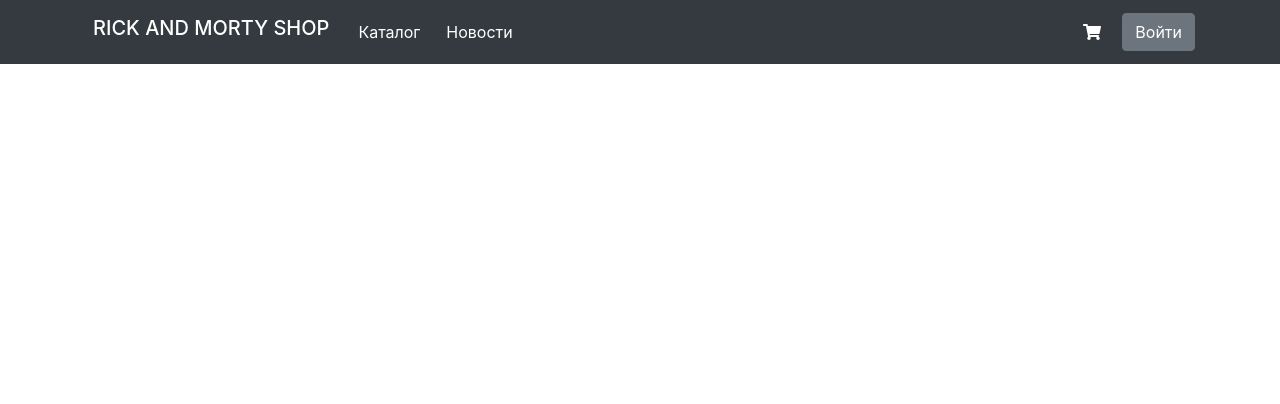
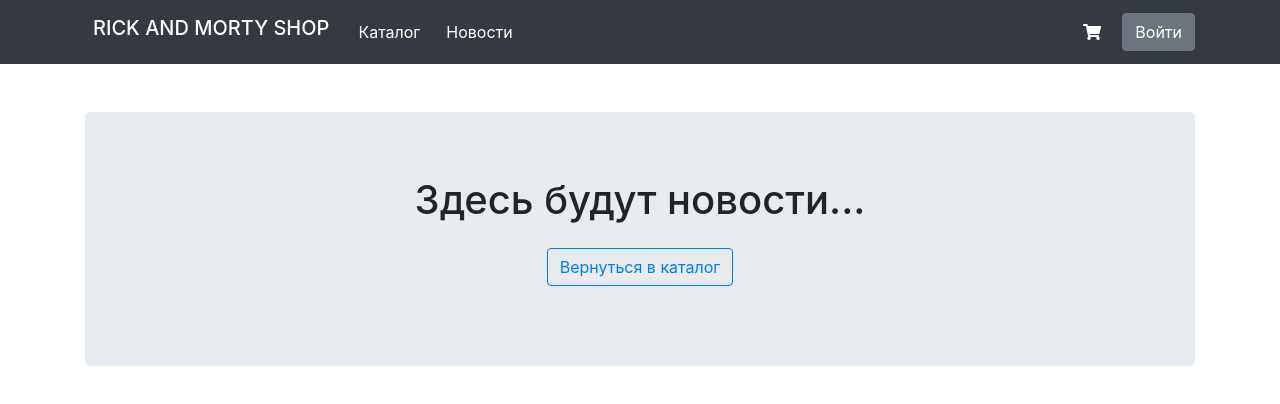
Before and after one commit to pavlo-hre/rick-morty-shop, a React (Create React App) app: page /news in a window 1280 px wide. Shown: the top 404 px of the page. Built offline with nearby package versions, Linux system fonts and the light colour scheme; no server answers.

Commit message:
refresh product data

```diff
--- a/src/Components/App.js
+++ b/src/Components/App.js
@@ -15,7 +15,8 @@ import MyModal from "UI/Modal/Modal"
 import {closeAuthModal, openAuthModal} from "Redux/Actions/auth"
 import AuthFormTab from "./Auth/Tabs"
 import {checkAuth} from "../Redux/Actions/auth"
-import SideBarFilter from "./SideBarFilter/SideBarFilter";
+import News from "./News/News"
+
 
 
 const App = props => {
@@ -24,7 +25,6 @@ const App = props => {
     props.fetchData()
     props.checkAuth()
   }, [])
-
 
   return (
     <Router>
@@ -44,13 +44,14 @@ const App = props => {
               <ProductList/>
             </Route>
             <Route path='/product/:id' component={ProductDetails}/>
-          <Route path='/news'/>
+            <Route path='/news' component={News}/>
             <Route path='/cart' component={Cart}/>
           </Switch>
       </Container>
     </Router>
   );
 }
+
 const mapStateToProps = state => ({
   authModalShow: state.auth.isModalOpen
 })
--- a/src/Components/Cart/Cart.js
+++ b/src/Components/Cart/Cart.js
@@ -11,8 +11,12 @@ import {
   removeFromCart,
   resetCart
 } from "Redux/Actions/cart"
-import {getOrders, getTotalCart} from "../../Redux/Selectors/selectors"
-
+import {
+  getIsAuth,
+  getOrders,
+  getTotalCart
+} from "Redux/Selectors/selectors"
+import {openAuthModal} from "../../Redux/Actions/auth"
 
 const Cart = props => {
   if (!props.orders.length) {
@@ -106,6 +110,7 @@ const Cart = props => {
         </Button>
         <Button
           variant="success"
+          onClick={props.isAuth ? null : props.openAuthModal}
         >
           Оформить заказ
         </Button>
@@ -115,14 +120,16 @@ const Cart = props => {
 }
 const mapStateToProps = state => ({
   orders: getOrders(state),
-  total: getTotalCart(state)
+  total: getTotalCart(state),
+  isAuth: getIsAuth(state)
 })
 
 const mapDispatchToProps = {
   incCart,
   decCart,
   removeFromCart,
-  resetCart
+  resetCart,
+  openAuthModal
 }
 
 export default connect(mapStateToProps, mapDispatchToProps)(Cart)
--- /dev/null
+++ b/src/Components/News/News.js
@@ -0,0 +1,18 @@
+import React from "react"
+import {Link} from "react-router-dom"
+import {Container, Jumbotron} from "react-bootstrap"
+
+const News = () => {
+  return (<Container>
+    <Jumbotron className='text-center'>
+      <h1>Здесь будут новости...</h1>
+      <p className='pt-3'>
+        <Link
+          className='btn btn-outline-primary'
+          to='/'
+        >Вернуться в каталог</Link>
+      </p>
+    </Jumbotron>
+  </Container>)
+}
+export default News
--- a/src/Components/ProductList/index.js
+++ b/src/Components/ProductList/index.js
@@ -1,5 +1,5 @@
 import React from "react"
-import {Col, Container, Form, Row} from "react-bootstrap"
+import {Col, Container, Row} from "react-bootstrap"
 import CardItem from "./Blocks/CardItem"
 import {addToCart} from "Redux/Actions/cart"
 import {connect} from "react-redux"
@@ -42,7 +42,6 @@ const Product = props => {
         ?
         <Loader/>
         :
-        <>
         <Row>
           <Col md={3} lg={2}>
             <SideBarFilter/>
@@ -55,7 +54,7 @@ const Product = props => {
             {
               props.allData.length > props.count
                 ?
-                  <Row>
+                <Row className='mb-5'>
                   <Col xs={9} md={10}>
                     <PaginationList
                       activePage={props.activePage}
@@ -66,6 +65,7 @@ const Product = props => {
                   <Col xs={3} md={2}>
                     <SelectPageCount
                       onSelect={props.setCountOnPage}
+                      count={props.count}
                     />
                   </Col>
                 </Row>
@@ -74,8 +74,6 @@ const Product = props => {
             }
           </Col>
         </Row>
-
-        </>
       }
     </Container>
   )
--- a/src/Helpers/apiFetch.js
+++ b/src/Helpers/apiFetch.js
@@ -1,7 +1,7 @@
 import axios from "axios"
 
 export const apiFetch = async () => {
-  const {data: {'-M5S5FeMLhIOnq7jmZ2G': res}} = await axios
+  const {data: {'-M69vU_NjNG-avmzlVba': res}} = await axios
     .get(`https://rick-morty-3c452.firebaseio.com/heroes.json`)
   return res
 }
--- a/src/Redux/Selectors/selectors.js
+++ b/src/Redux/Selectors/selectors.js
@@ -11,6 +11,7 @@ export const getSearchQuery = state => state.filter.searchQuery
 export const getActivePage = state => state.pages.activePage
 export const getProductCount = state => state.pages.pageCount
 export const getFilterSettings = state => state.filter.param
+export const getIsAuth = state => !!state.auth.token
 
 
 const getSortProducts = createSelector([getProducts, getSortDirection],
--- a/src/UI/Pagination/Pagination.js
+++ b/src/UI/Pagination/Pagination.js
@@ -6,7 +6,7 @@ const PaginationList = props => {
   const {activePage, setActivePage, pages} = props
 
   return (
-    <Pagination>
+    <Pagination className='mb-5'>
       <Pagination.Prev
         disabled={activePage === 1 ? true : false}
         onClick={() => {
--- a/src/UI/SelectPageCount/SelectPageCount.js
+++ b/src/UI/SelectPageCount/SelectPageCount.js
@@ -5,14 +5,18 @@ const SelectPageCount = props => {
   const onSelect = e => {
     props.onSelect(+e.target.value)
   }
+
   return (
-
     <Form.Group>
       <Form.Control
         onChange={onSelect}
         as="select"
         style={{minWidth: 65, width: '100%'}}
       >
+        <option
+          style={{color: 'transparent'}}
+          disabled
+        >{props.count}</option>
         <option value={12}>12</option>
         <option value={24}>24</option>
         <option value={48}>48</option>
```
Also changed, not shown: src/UI/Footer/Footer.js (added, +18 -0 lines), src/index.scss (line endings or trailing spaces). Lines whose indentation alone changed are shown as unchanged.
